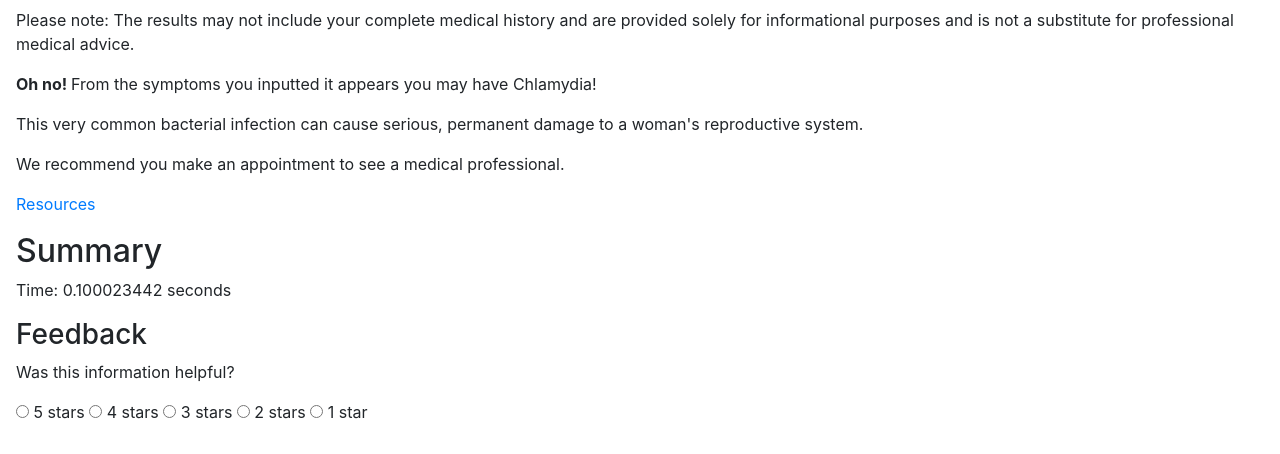
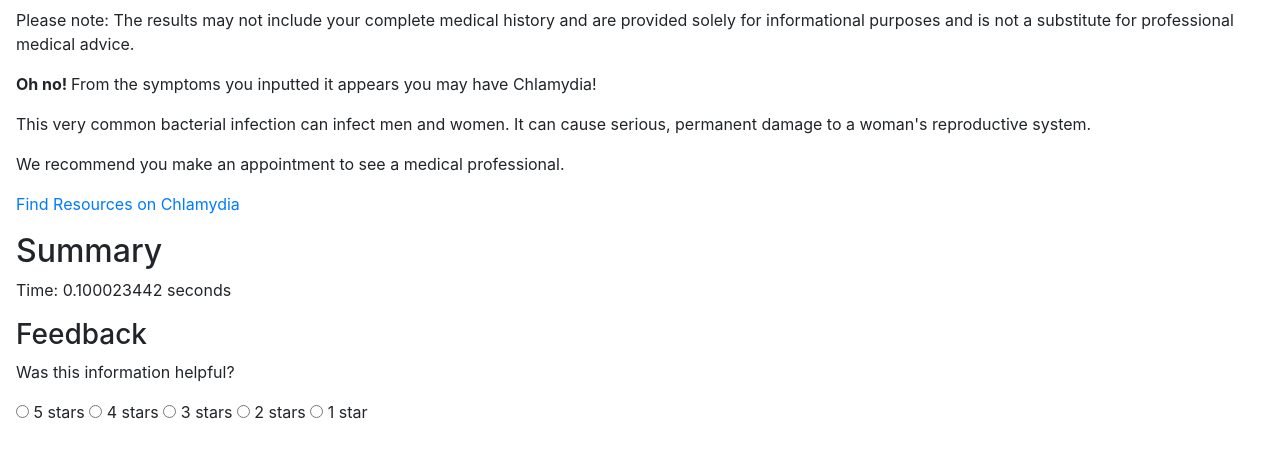
Before and after one commit to nchien2/wellbi, a Flask app: page /diagnose/results in a window 1280 px wide. Shown: the part 224-678 px from the top of the page. Run offline with Flask 2, Linux system fonts and the light colour scheme; some libraries are stand-ins or nearby versions.

Commit message:
Update resources page

```diff
--- a/wellbi/templates/results.html
+++ b/wellbi/templates/results.html
@@ -10,12 +10,12 @@
   <div class = "results">
     <p><b> Oh no! </b>From the symptoms you inputted it appears you may have Chlamydia!
     </p>
-    <p> This very common bacterial infection can cause serious, permanent damage to a woman's reproductive system.
+    <p> This very common bacterial infection can infect men and women. It can cause serious, permanent damage to a woman's reproductive system.
     </p>
     <div class = "recommendation">
       <p> We recommend you make an appointment to see a medical professional.
       </p>
-      <p><a href="{{ url_for('resources.clinics')}}">Resources</a>
+      <p><a href="{{ url_for('resources.clinics')}}">Find Resources on Chlamydia</a>
       </p>
     </div>
     <div class="Summary">
```
